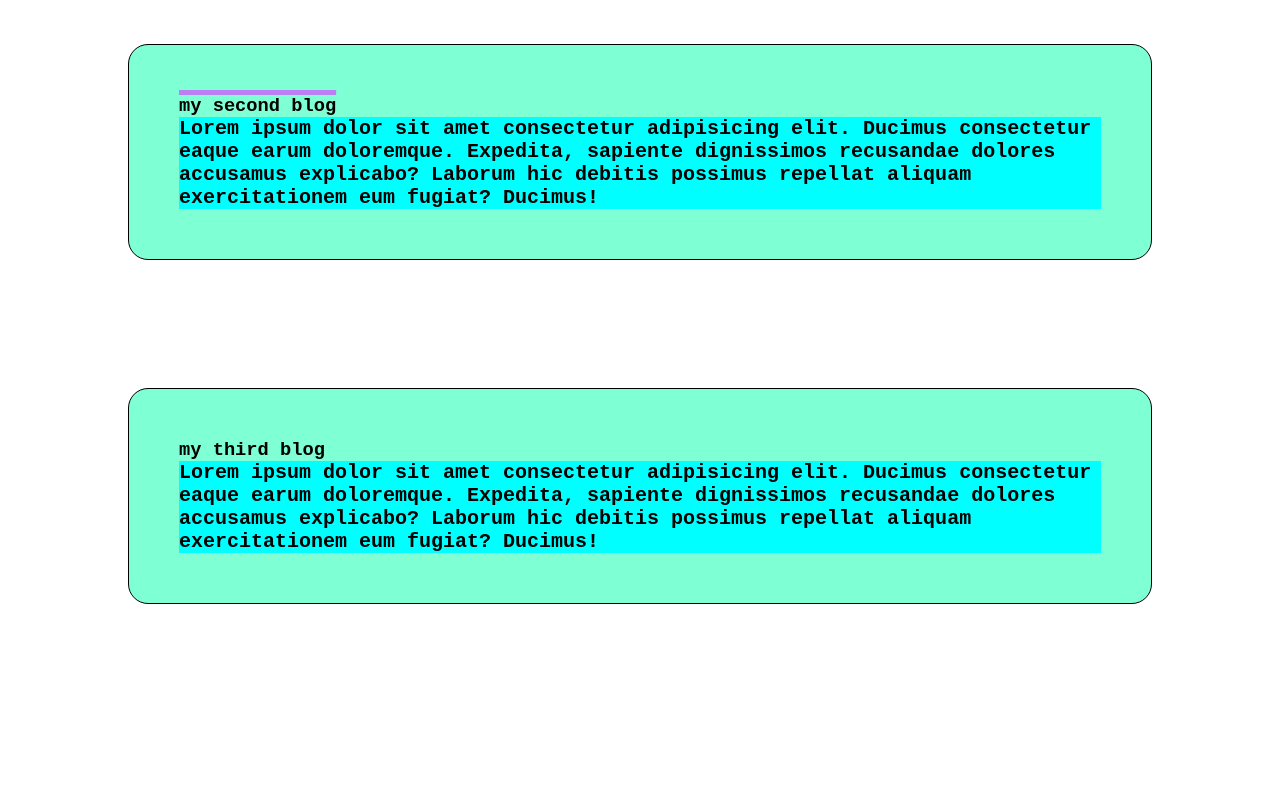
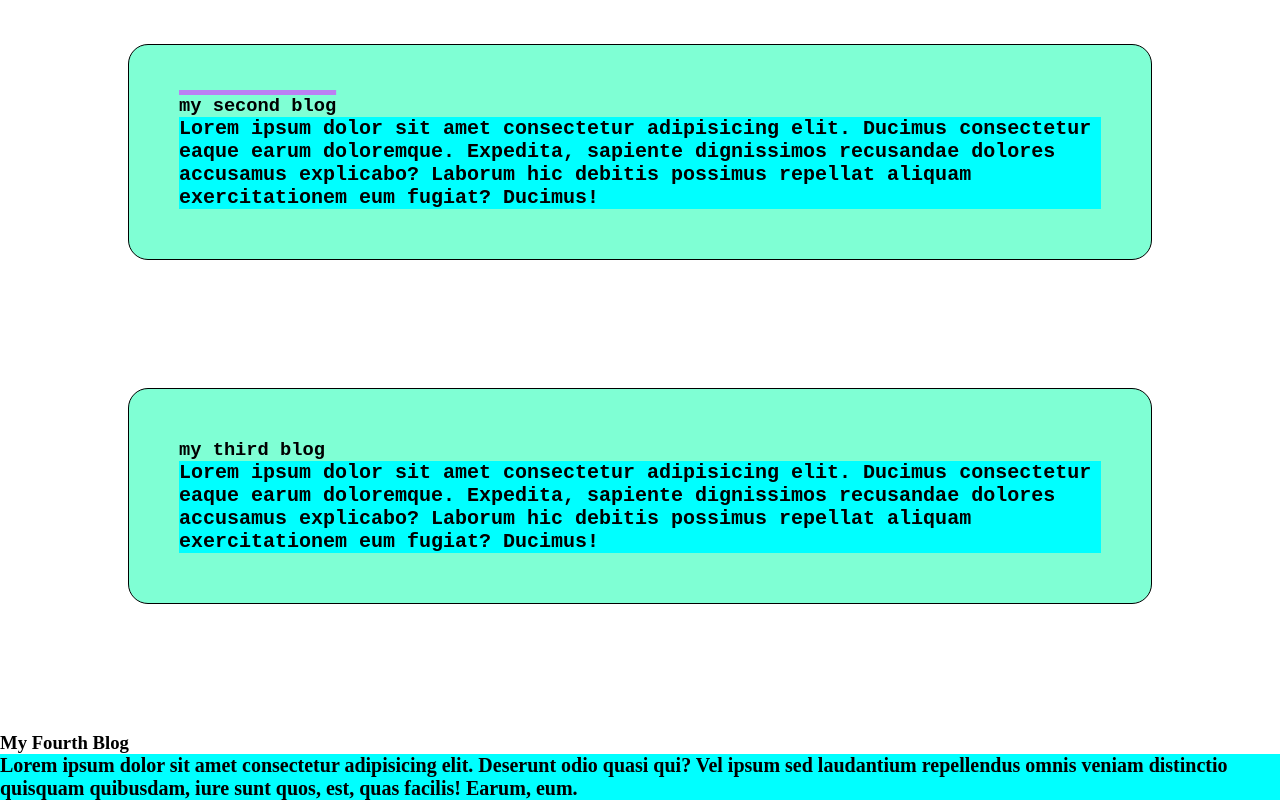
Before and after one commit to sujon-programmer/demo, a plain HTML site: page index.html in a window 1280 px wide. Shown: the part 791-1591 px from the top of the page. Before the commit the page ends 1523 px from the top, so only its background shows below. Drawn offline with Linux system fonts and the light colour scheme.

Commit message:
add new blog

```diff
--- a/index.html
+++ b/index.html
@@ -119,5 +119,12 @@
         <h3>my third blog</h3>
         <p>Lorem ipsum dolor sit amet consectetur adipisicing elit. Ducimus consectetur eaque earum doloremque. Expedita, sapiente dignissimos recusandae dolores accusamus explicabo? Laborum hic debitis possimus repellat aliquam exercitationem eum fugiat? Ducimus!</p>
     </div>
+
+    <div>
+        <h3>My Fourth Blog</h3>
+        <p>Lorem ipsum dolor sit amet consectetur adipisicing elit. Deserunt odio quasi qui? Vel ipsum sed laudantium repellendus omnis veniam distinctio quisquam quibusdam, iure sunt quos, est, quas facilis! Earum, eum.</p>
+    </div>
+
+
 </body>
 </html>
```
